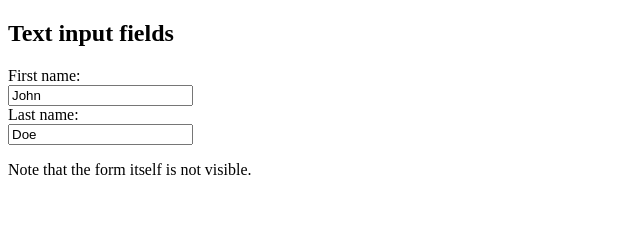
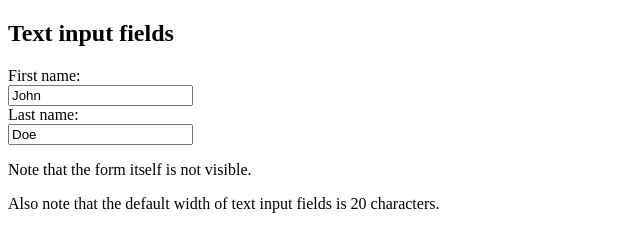
Before and after one commit to Vijay-kumar-07/Git-CI-CD, a plain HTML site: page index.html in a window 1280 px wide. Shown: the whole page, without its empty margins (0-640 px from the left). Drawn offline with Linux system fonts and the light colour scheme.

Commit message:
Made the changes in index file

```diff
--- a/index.html
+++ b/index.html
@@ -12,10 +12,9 @@
 </form>
 
 <p>Note that the form itself is not visible.</p>
-<!--
 
 
-<p>Also note that the default width of text input fields is 20 characters.</p> -->
+<p>Also note that the default width of text input fields is 20 characters.</p>
 
 </body>
 </html>
```
